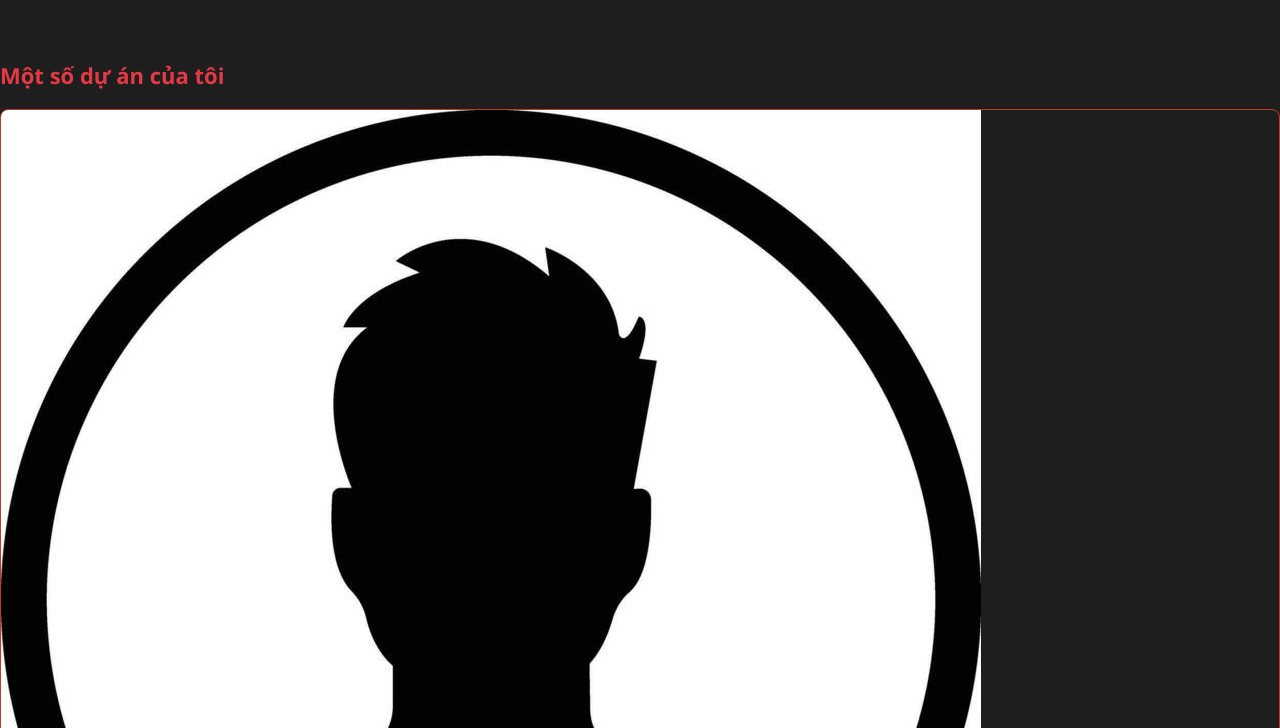
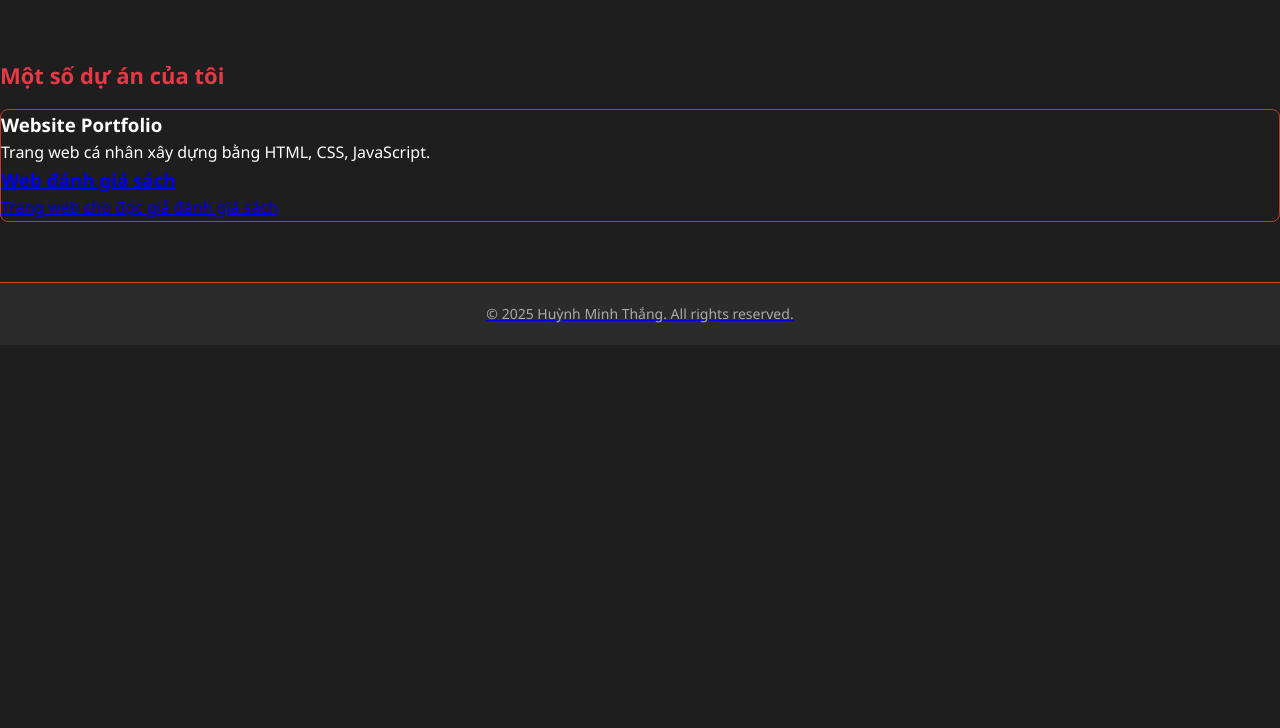
Before and after one commit to minhthang5956535-wq/Portfolo, a plain HTML site: page projects.html in a window 1280 px wide. Shown: the part 72-800 px from the top of the page. Drawn offline with Linux system fonts and the light colour scheme.

Commit message:
Update projects.html
edu

```diff
--- a/projects.html
+++ b/projects.html
@@ -31,9 +31,11 @@
       <h2 class="section-title">Một số dự án của tôi</h2>
       <div class="project-grid">
         <div class="project-card">
-          <img src="assets/images/project1.jpg" alt="Dự án 1">
+
           <h3>Website Portfolio</h3>
           <p>Trang web cá nhân xây dựng bằng HTML, CSS, JavaScript.</p>
+          <h3><a href="https://akhoaaaa1-ai.github.io/NhomTuDo/">Web đánh giá sách</h3>
+          <p>Trang web cho đọc giả đánh giá sách</p>
         </div>
 
 
```
